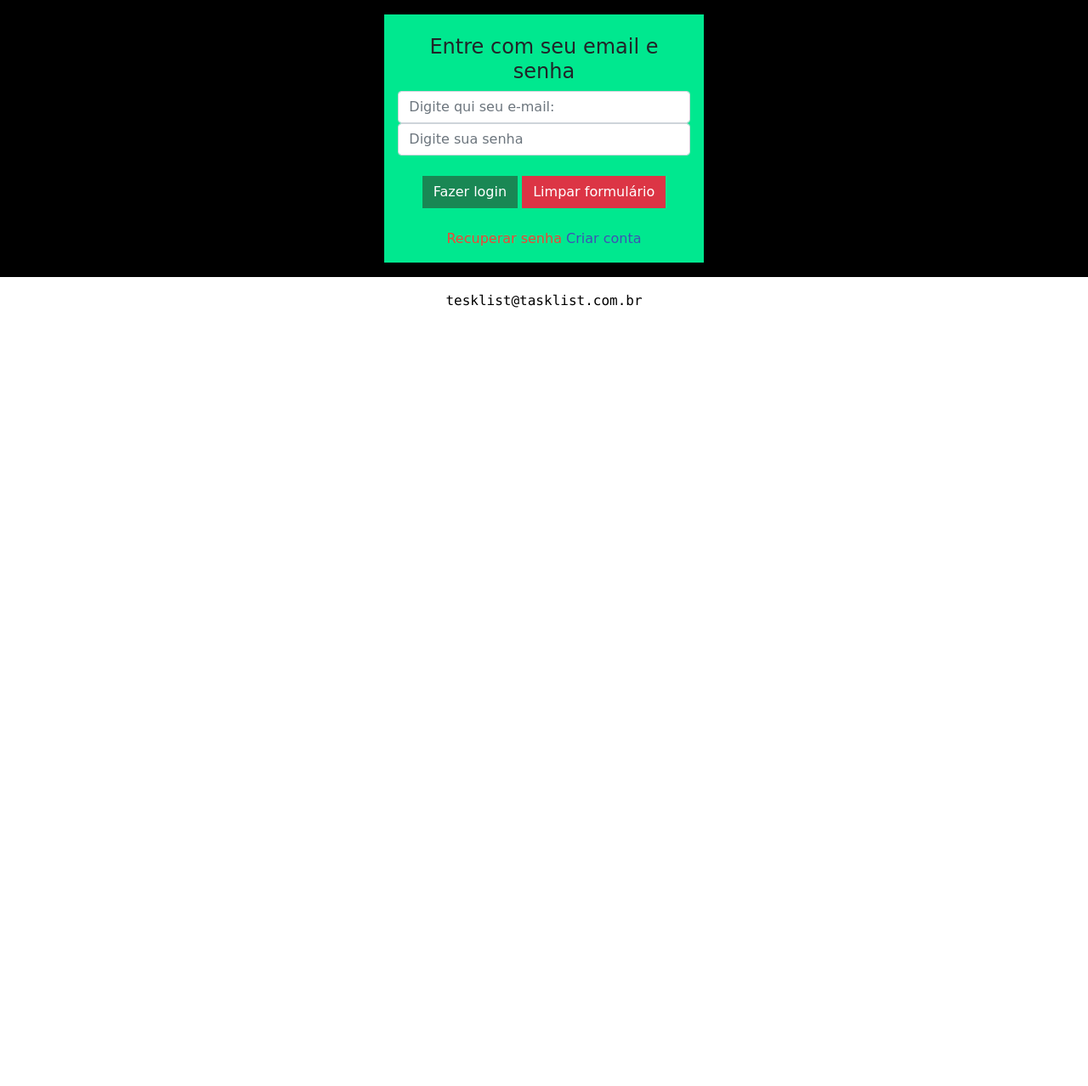
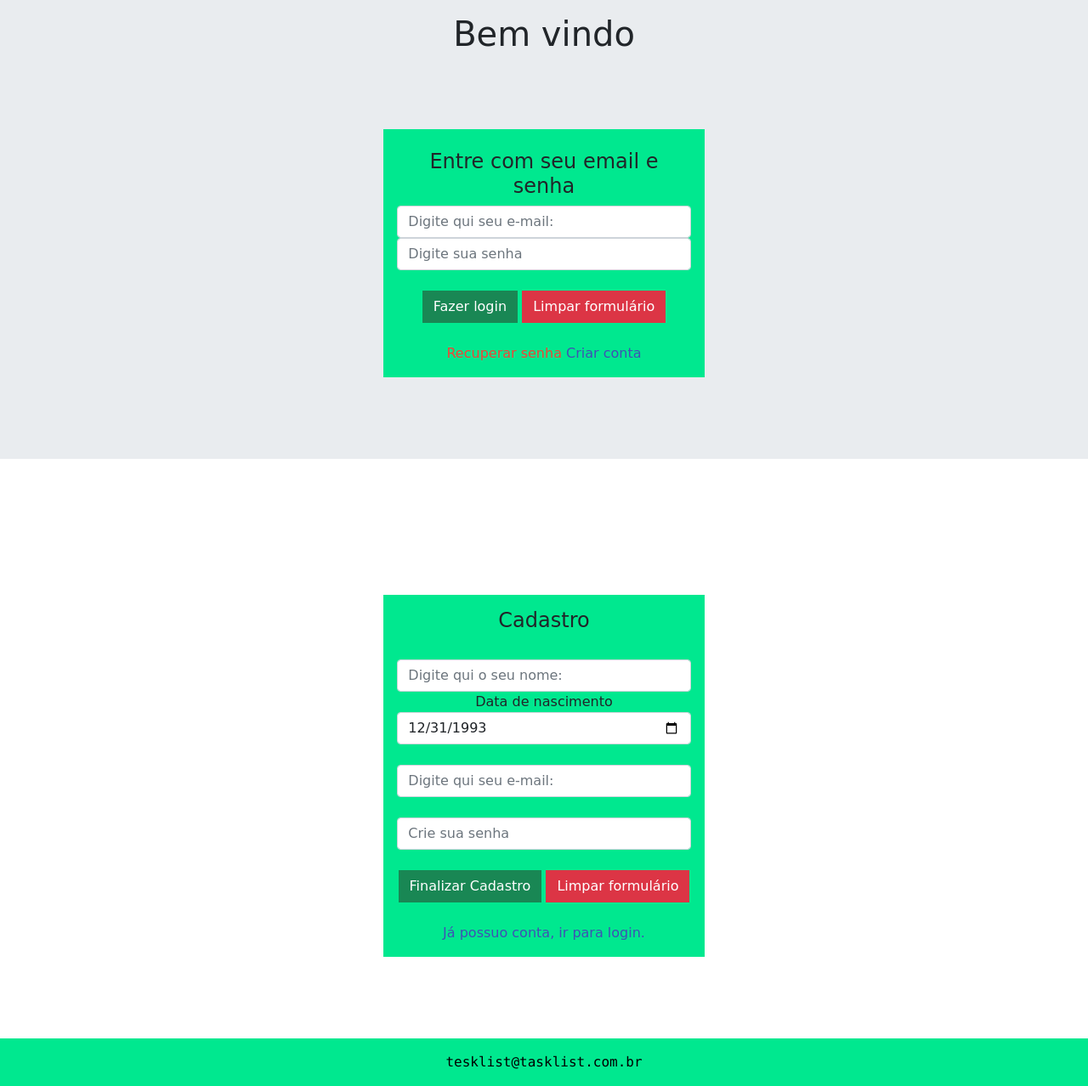
Before and after one commit to EdmilsonMedeiros/TaskListOnline, a PHP site: page / in a window 1280 px wide. Shown: the part 64-1342 px from the top of the page at 85% size. Before the commit the page ends 426 px from the top, so only its background shows below. Run offline with PHP 8.4, Linux system fonts and the light colour scheme; some web fonts are replaced.

Commit message:
Eliminado register.php da pasta principal

```diff
--- a/css/style.css
+++ b/css/style.css
@@ -22,7 +22,8 @@ input, aSenha{
     padding: 0.5em;
 }
 .form-login{
-    border: 1px solid #000;
+    margin-bottom: 5em;
+    margin-top: 5em;
     background-color: #00E88F;
     padding: 1em;
     text-align: center;
@@ -107,7 +108,7 @@ img-icon{
     opacity: 0.97;
 }
 .container-principal{
-    background-color: #000;
+    background-color: #e9ecef;
 }
 li a{
     text-decoration: none;
@@ -131,6 +132,7 @@ footer{
   padding: 1em;
   margin-top: 0px;
   text-align: center;
+  background-color: #00e88f;
 }
 footer a{
   text-decoration: none;
@@ -159,3 +161,11 @@ footer a{
 .register-li li{
     list-style: none;
 }
+.principal-section-register{
+    background-color: #FFF;
+}
+.title-index{
+    color: #212529;
+    text-align: center;
+    /*font-family: sans-serif;*/
+}
--- a/home.php
+++ b/home.php
@@ -114,7 +114,7 @@ if(!(isset($_SESSION['email']))){
                   <li><hr class="dropdown-divider"><a href="scripts/logout.php" id="btn-sair">SAIR</a></li>
                   <li><a class="dropdown-item" href="#"></a></li>
                 </ul>
-                <button type="submit" class="btn btn-success btn-Add" data-bs-toggle="modal" data-bs-target="#modalTarefa">Adicionar tarefas
+                <button type="submit" class="btn btn-success btn-Add" data-bs-toggle="modal" data-bs-target="#modalTarefa">Nova Tarefa
                 <svg xmlns="http://www.w3.org/2000/svg" width="16" height="16" fill="currentColor" class="bi bi-journal-plus" viewBox="0 0 16 16">
                   <path fill-rule="evenodd" d="M8 5.5a.5.5 0 0 1 .5.5v1.5H10a.5.5 0 0 1 0 1H8.5V10a.5.5 0 0 1-1 0V8.5H6a.5.5 0 0 1 0-1h1.5V6a.5.5 0 0 1 .5-.5z"/>
                   <path d="M3 0h10a2 2 0 0 1 2 2v12a2 2 0 0 1-2 2H3a2 2 0 0 1-2-2v-1h1v1a1 1 0 0 0 1 1h10a1 1 0 0 0 1-1V2a1 1 0 0 0-1-1H3a1 1 0 0 0-1 1v1H1V2a2 2 0 0 1 2-2z"/>
--- a/index.php
+++ b/index.php
@@ -8,7 +8,7 @@ if(isset($_SESSION['email'])){
 <!DOCTYPE html>
 <html lang="pt-BR">
     <head>
-        <title>Login</title>
+        <title>Login | Cadastro</title>
         <meta charset="UTF-8"/>
         <link rel="icon" href="img/icone.png"/>
         <meta name="viewport" content="width=device-width, initial-scale=1">
@@ -45,13 +45,16 @@ if(isset($_SESSION['email'])){
         <div class="container-fluid container-principal">
         <div class="container-fluid container-principal">
         <div class="container principal-section form">
+
+            <h1 class="title-index" id="login">Bem vindo</h1>
+
             <section>
                 <div class="row">
                     <div class="form-login justify-content-md-center offset-lg-4 offset-sm-3 offset-md-3 offset-1 col-lg-4 col-sm-6 col-md-6 col-10">
 
                         <h1></h1>
                         <form action="scripts/login.php" method="post">
-                            <h4>Entre com seu email e senha</h4>
+                            <h4 id="">Entre com seu email e senha</h4>
                             <b style="color:red;">
                                 <?php
                                     if(isset($_SESSION['erroLogin'])){
@@ -67,7 +70,7 @@ if(isset($_SESSION['email'])){
                             <input type="reset" class="btn btn-danger" value="Limpar formulário"/>
                             <br>
                             <br><a class="aSenha" href="recover.php">Recuperar senha</a>
-                            <a class="aConta" href="register.php">Criar conta</a>
+                            <a class="aConta" href="#cadastro">Criar conta</a>
                         </form>
                     </div>
 
@@ -76,6 +79,41 @@ if(isset($_SESSION['email'])){
         </div>
             </div>
         </div>
+
+        <!---->
+        <div class=" container-fluid">
+            <div class="container principal-section form principal-section-register">
+
+
+
+                <section>
+                    <div class="row">
+
+                        <div class="form-login justify-content-md-center offset-lg-4 offset-sm-3 offset-md-3 offset-1 col-lg-4 col-sm-6 col-md-6 col-10">
+                            <form action="scripts/register.php" method="POST">
+                                <h4 id="cadastro">Cadastro</h4>
+                                <b style="color:red;"><?php
+                                if(isset($_SESSION['cadastrado'])){
+                                    echo $_SESSION['cadastrado'];
+                                }
+                                unset($_SESSION['cadastrado']);
+                                ?></b>
+                                <br><input type="name" class="form form-control" name="nome" id="nome" placeholder="Digite qui o seu nome:" required />
+                                <label for="dataNascimento">Data de nascimento</label>
+                                <br><input type="date" class="form form-control" name="dataNascimento" id="dataNascimento" placeholder="" value="1993-12-31" required />
+                                <br><input type="email" class="form form-control" name="email" id="email" placeholder="Digite qui seu e-mail:" required />
+                                <br><input type="password" class="form form-control" name="senha" id="senha" placeholder="Crie sua senha" maxlength="8" required />
+                                <br><input type="submit" class="btn btn-success" value="Finalizar Cadastro"/>
+                                <input type="reset" class="btn btn-danger" value="Limpar formulário"/>
+                                <br>
+                                <br><a class="aConta" href="#login">Já possuo conta, ir para login.</a>
+                            </form>
+                        </div>
+                    </div>
+                </section>
+            </div>
+        </div>
+        <!---->
             <footer class="footer" id="email">
                 <a href="mailto:tesklist@tasklist.com.br">tesklist@tasklist.com.br</a>
             </footer>
```
Also changed, not shown: scripts/register.php (+4 -4 lines).
